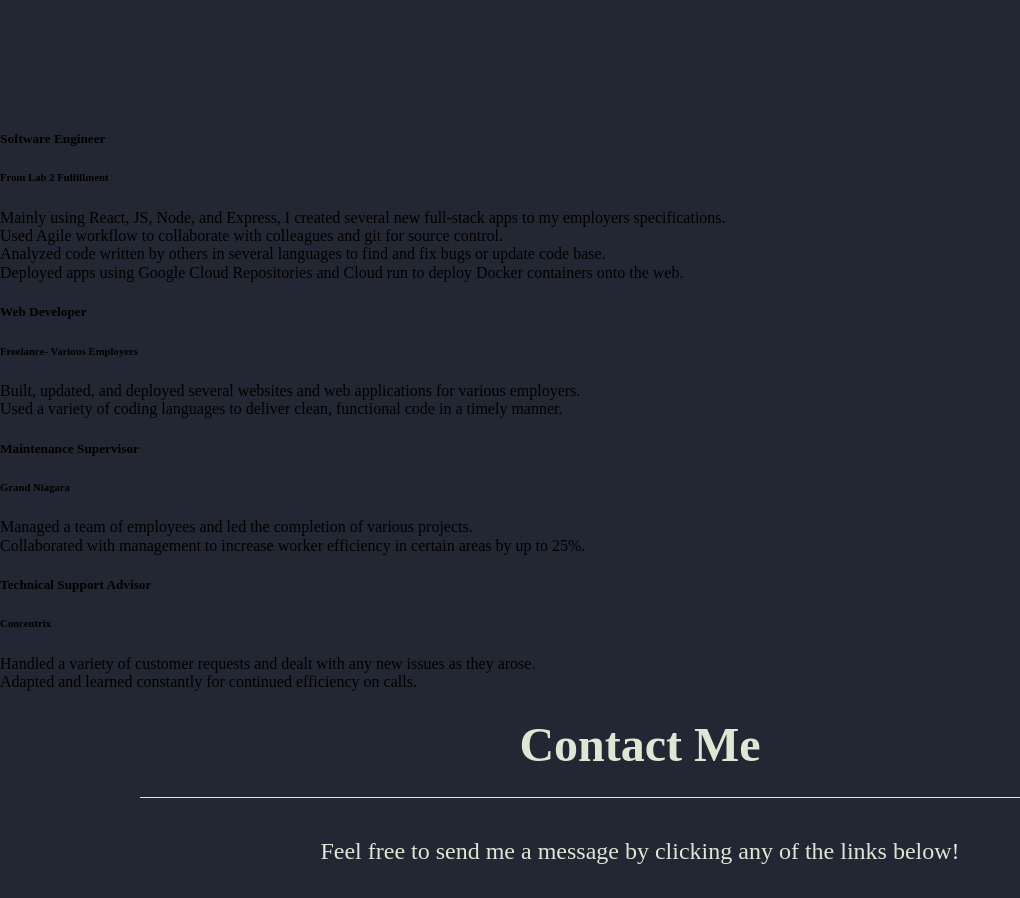
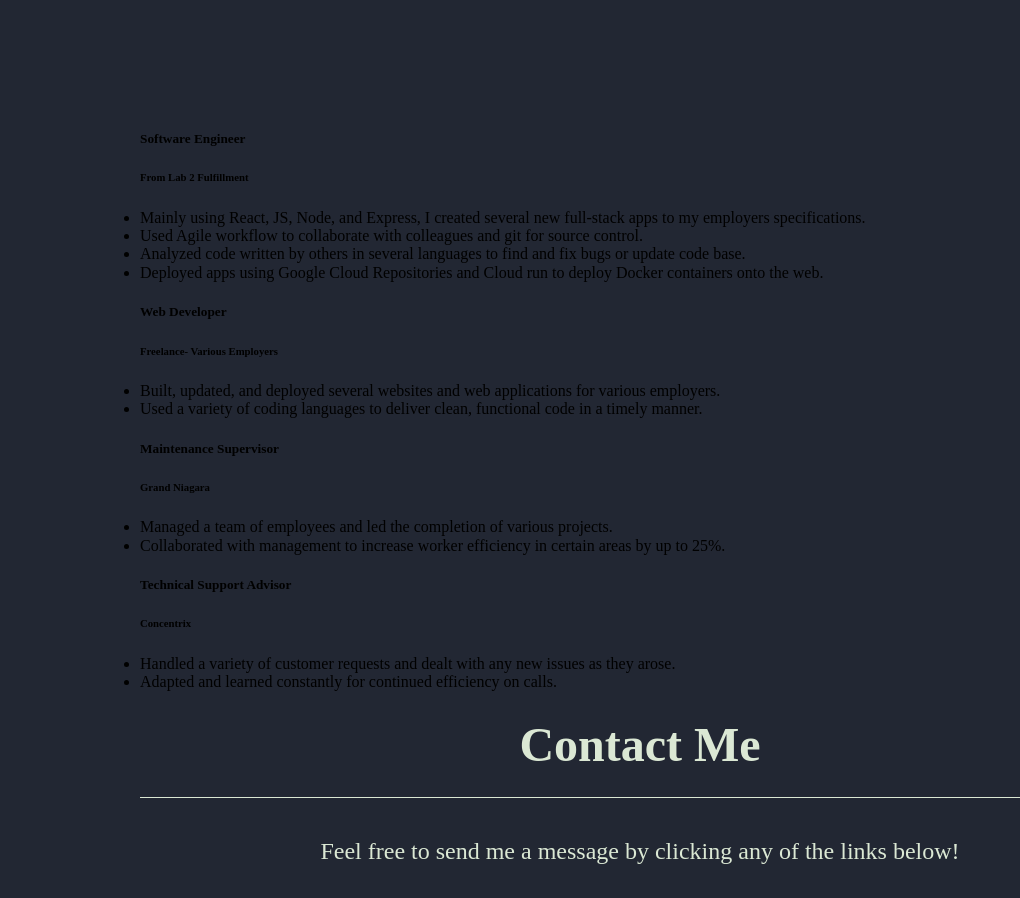
Before and after one commit to NealePT/nealetaylorcom, a React (Create React App) app in the folder react-site/: page / in a window 1280 px wide. Shown: the part 2960-3858 px from the top of the page, without its empty margins (0-1020 px from the left). Built offline with nearby package versions, Linux system fonts and the light colour scheme.

Commit message:
add wrapper

```diff
--- a/react-site/src/components/Work.jsx
+++ b/react-site/src/components/Work.jsx
@@ -1,6 +1,7 @@
 export default function Work() {
   return (
     <div className="Work">
+      <div className="wrapper">
       <div className="workCard">
         <h5>Software Engineer</h5>
         <h6>From Lab 2 Fulfillment</h6>
@@ -35,6 +36,8 @@ export default function Work() {
           <li>Adapted and learned constantly for continued efficiency on calls.</li>
         </ul>
       </div>
+
+      </div>
     </div>
   )
 }
```
